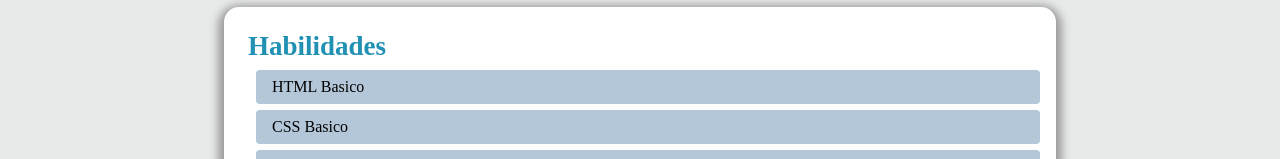
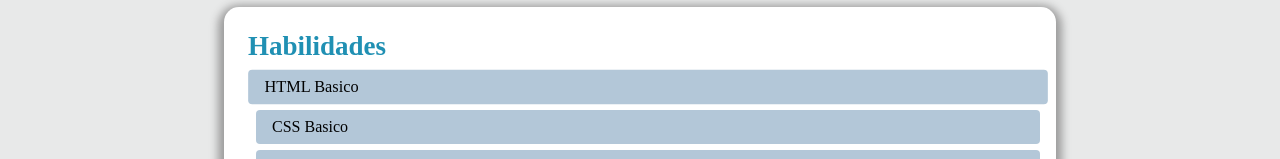
Before and after one commit to Bryan-Sotero/Meu-primeiro-projeto, a plain HTML site: page index.html in a window 1280 px wide. In both pictures the pointer is over the item "HTML Basico". Shown: the part 377-536 px from the top of the page. Drawn offline with Linux system fonts and the light colour scheme.

Commit message:
animaçoes

```diff
--- a/style.css
+++ b/style.css
@@ -66,6 +66,11 @@ section ul li {
     margin-bottom: 6px;
 }
 
+section ul li:hover {
+    transition: 0.2s;
+    transform: scale(1.02);
+}
+
 .projeto-div {
     background-color: #f0f0f0c0;
     height: 100px;
```
